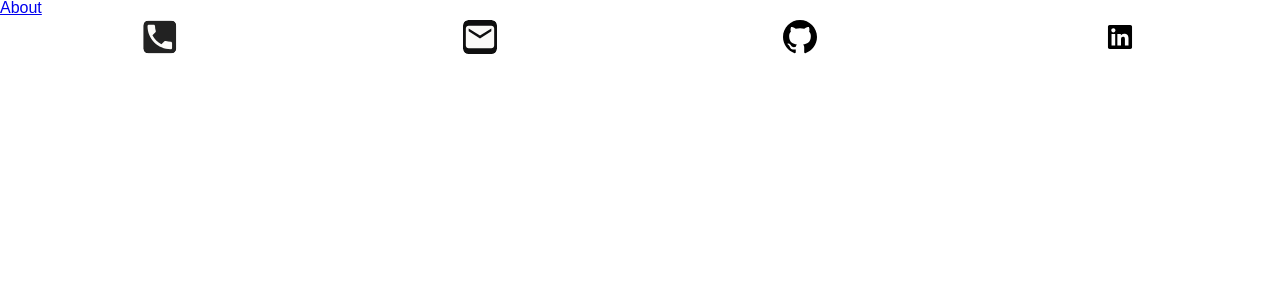
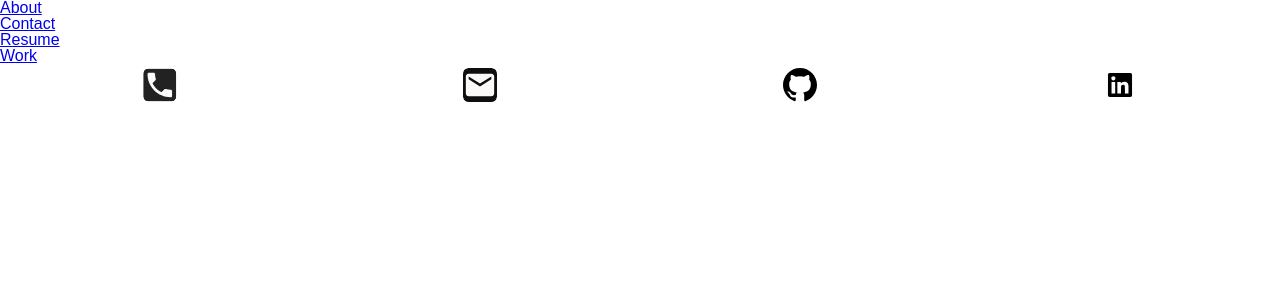
Before and after one commit to josht-dev/react-portfolio, a React (Create React App) app: page / in a window 1280 px wide. Shown: the top 300 px of the page. Built offline with nearby package versions, Linux system fonts and the light colour scheme.

Commit message:
Added other nav links

```diff
--- a/src/components/Navigation.js
+++ b/src/components/Navigation.js
@@ -14,6 +14,30 @@ function Navigation({ currentPage, handlePageChange }) {
             About
           </a>
         </li>
+        <li>
+          <a
+          href='#contact'
+          onClick={() => handlePageChange('Contact')}
+          >
+            Contact
+          </a>
+        </li>
+        <li>
+          <a
+          href='#resume'
+          onClick={() => handlePageChange('Resume')}
+          >
+            Resume
+          </a>
+        </li>
+        <li>
+          <a
+          href='#work'
+          onClick={() => handlePageChange('Work')}
+          >
+            Work
+          </a>
+        </li>
       </ul>
     </nav>
   )
```
